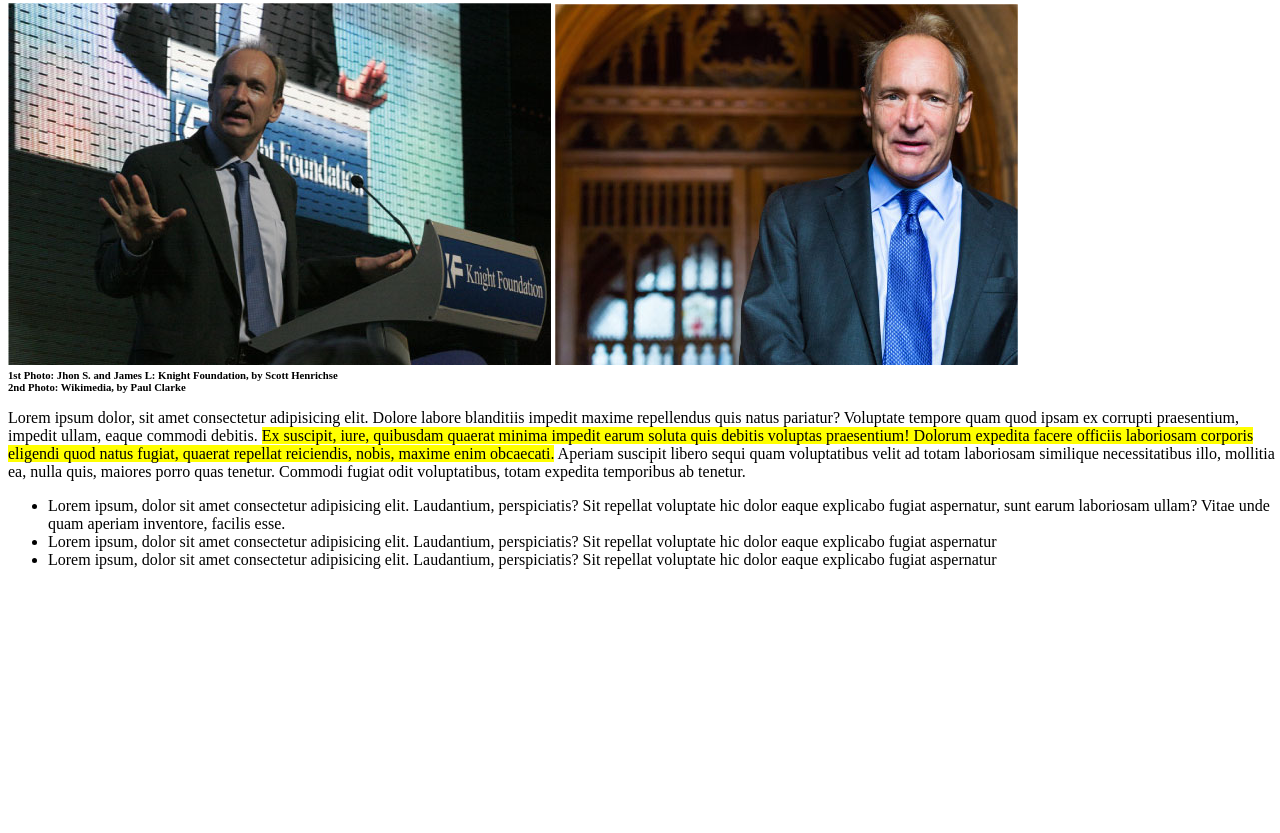
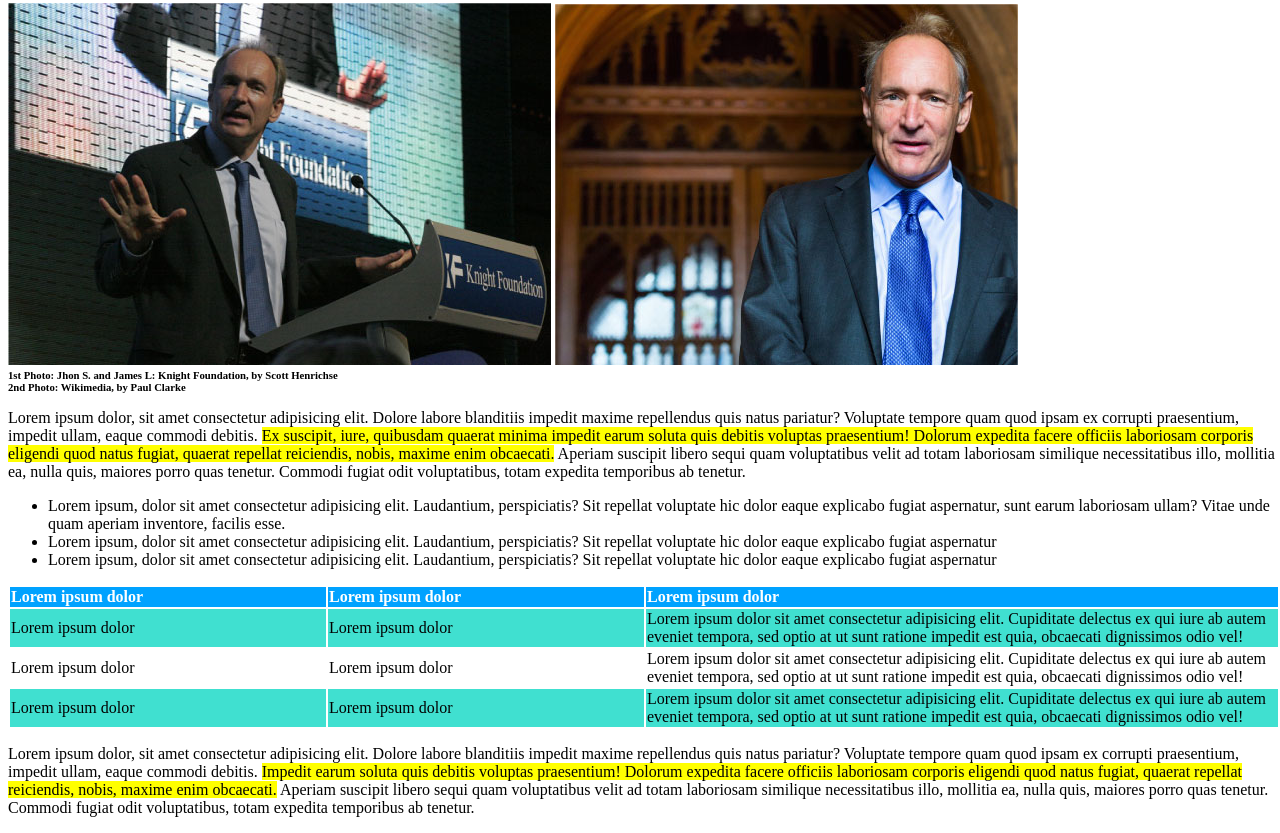
Before and after one commit to alelui/html-css-booleaner, a plain HTML site: page index.html in a window 1280 px wide. Shown: the part 361-1194 px from the top of the page. Before the commit the page ends 946 px from the top, so only its background shows below. Drawn offline with Linux system fonts and the light colour scheme.

Commit message:
main-end

```diff
--- a/index.html
+++ b/index.html
@@ -41,6 +41,39 @@
             <li>Lorem ipsum, dolor sit amet consectetur adipisicing elit. Laudantium, perspiciatis? Sit repellat voluptate hic dolor eaque explicabo fugiat aspernatur</li>
         </ul>
 
+        <table>
+
+            <thead>
+                <tr>
+                    <td><strong>Lorem ipsum dolor</strong></td>
+                    <td><strong>Lorem ipsum dolor</strong></td>
+                    <td class="descirzione"><strong>Lorem ipsum dolor</strong></td>
+                </tr>
+            </thead>
+
+            <tbody>
+                <tr class="colorata">
+                    <td>Lorem ipsum dolor</td>
+                    <td>Lorem ipsum dolor</td>
+                    <td class="descirzione">Lorem ipsum dolor sit amet consectetur adipisicing elit. Cupiditate delectus ex qui iure ab autem eveniet tempora, sed optio at ut sunt ratione impedit est quia, obcaecati dignissimos odio vel!</td>
+                </tr>
+                <tr>
+                    <td>Lorem ipsum dolor</td>
+                    <td>Lorem ipsum dolor</td>
+                    <td class="descirzione">Lorem ipsum dolor sit amet consectetur adipisicing elit. Cupiditate delectus ex qui iure ab autem eveniet tempora, sed optio at ut sunt ratione impedit est quia, obcaecati dignissimos odio vel!</td>
+                </tr>
+                <tr class="colorata">
+                    <td>Lorem ipsum dolor</td>
+                    <td>Lorem ipsum dolor</td>
+                    <td class="descirzione">Lorem ipsum dolor sit amet consectetur adipisicing elit. Cupiditate delectus ex qui iure ab autem eveniet tempora, sed optio at ut sunt ratione impedit est quia, obcaecati dignissimos odio vel!</td>
+                </tr>
+            </tbody>
+        </table>
+
+        <p>Lorem ipsum dolor, sit amet consectetur adipisicing elit. Dolore labore blanditiis impedit maxime repellendus quis natus pariatur? Voluptate tempore quam quod ipsam ex corrupti praesentium, impedit ullam, eaque commodi debitis. <span class="importante">Impedit earum soluta quis debitis voluptas praesentium! Dolorum expedita facere officiis laboriosam corporis eligendi quod natus fugiat, quaerat repellat reiciendis, nobis, maxime enim obcaecati.</span> Aperiam suscipit libero sequi quam voluptatibus velit ad totam laboriosam similique necessitatibus illo, mollitia ea, nulla quis, maiores porro quas tenetur. Commodi fugiat odit voluptatibus, totam expedita temporibus ab tenetur.</p>
+
+
+
     </div>
 
     </main>
--- a/style.css
+++ b/style.css
@@ -50,3 +50,24 @@ h6{
 .importante{
     background-color: yellow;
 }
+
+
+table{
+    width: 100%;
+}
+
+thead{
+    background-color: rgb(0, 162, 255);
+}
+
+thead > tr{
+    color: white;
+}
+
+thead .descirzione{
+    width: 50%;
+}
+
+tbody .colorata {
+    background-color: turquoise;
+}
```
